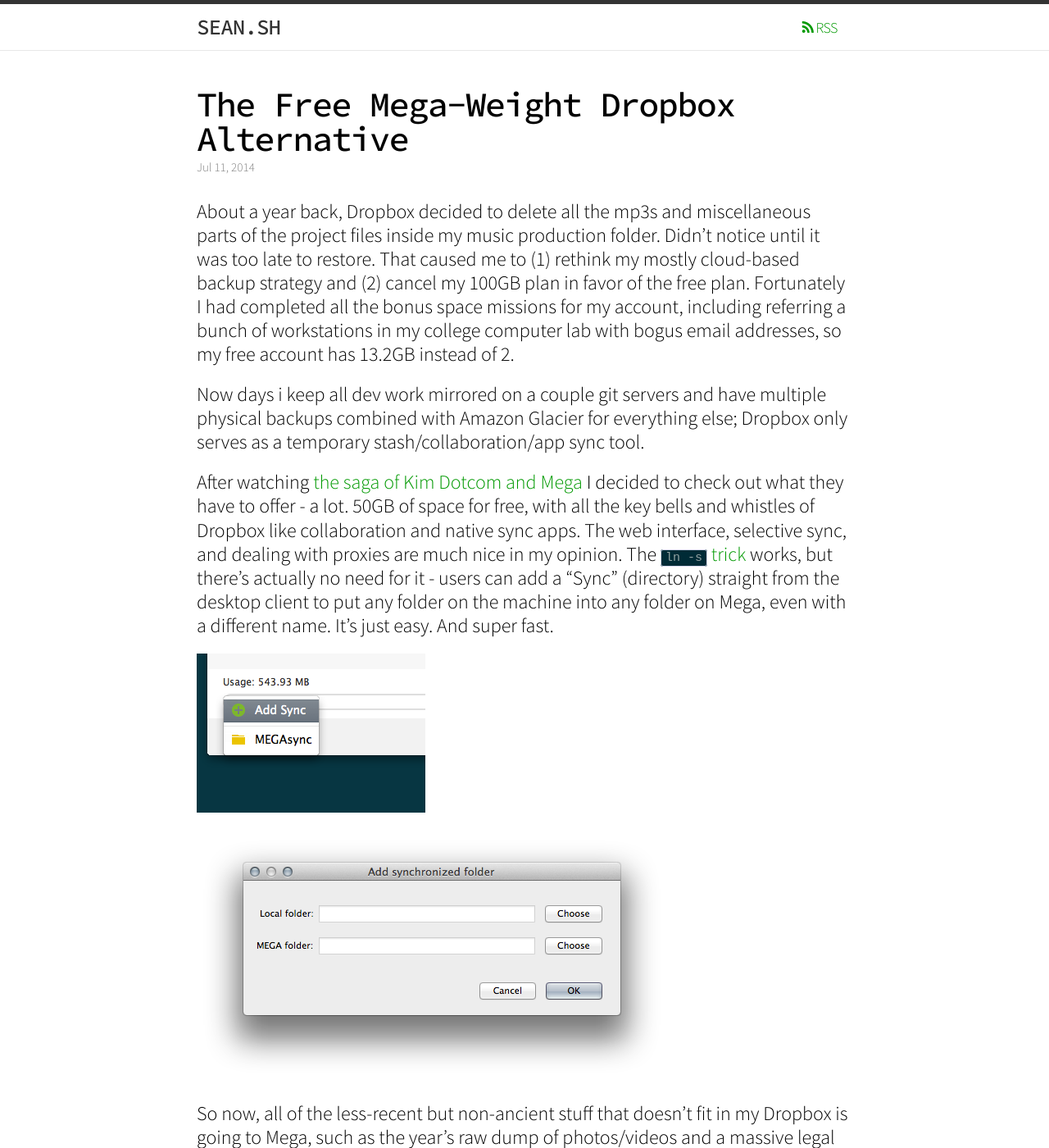
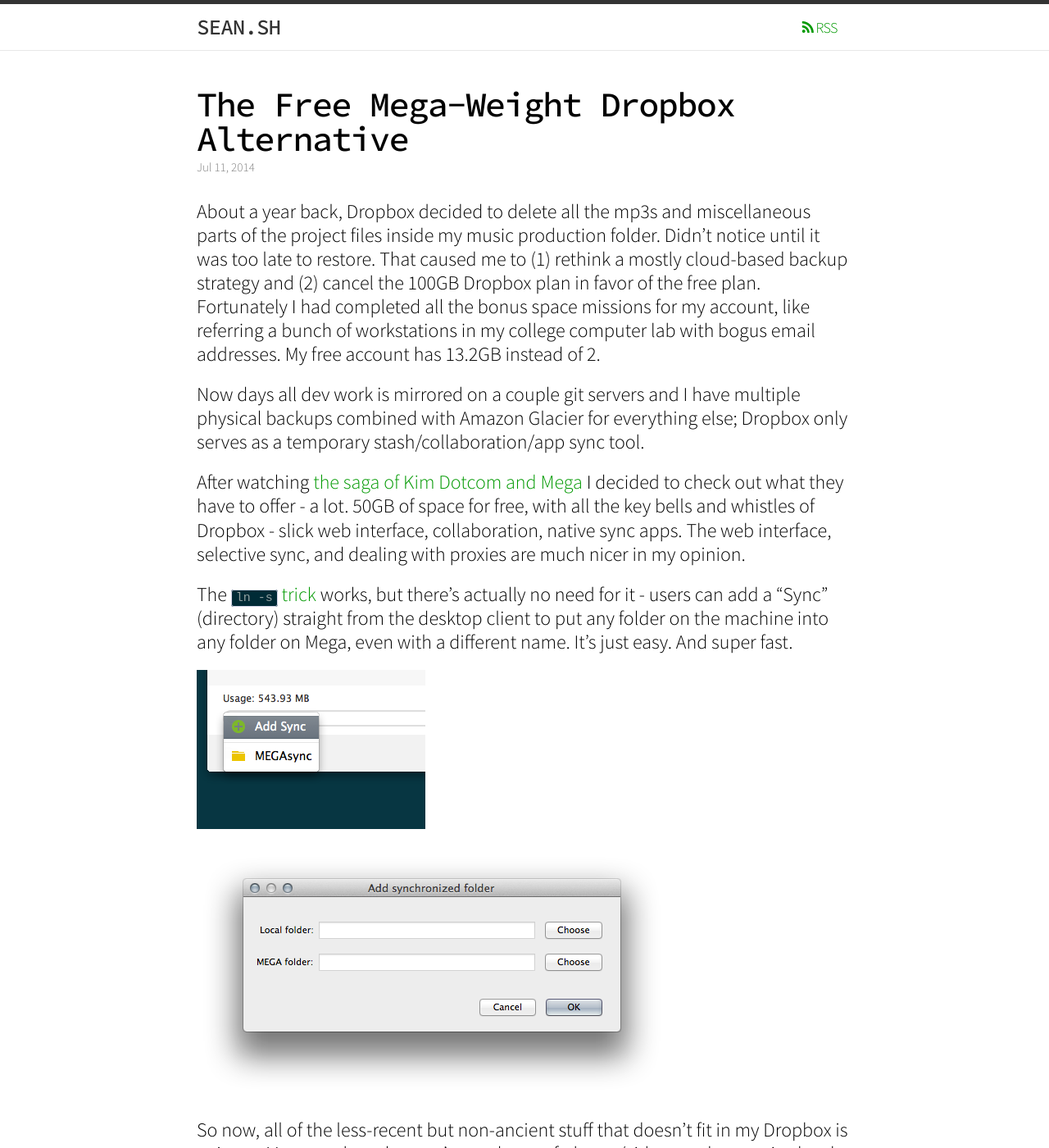
Before and after one commit to sh78/sh78.github.io, a Jekyll site: the page built from _posts/2014-07-11-the-free-mega-weight-dropbox-alternative.md, in a window 1280 px wide and 1400 px high. Shown: the whole window at 82% size. Built offline with Jekyll 4.4.1, drawn with Linux system fonts in a browser that asks for light colours; nearby versions of some CDN libraries; comment, search, counter and statistics services are not loaded; some of the changed text lies outside the part shown.

Commit message:
edit post

```diff
--- a/_posts/2014-07-11-the-free-mega-weight-dropbox-alternative.md
+++ b/_posts/2014-07-11-the-free-mega-weight-dropbox-alternative.md
@@ -7,17 +7,19 @@
 comments: true
 ---
 
-About a year back, Dropbox decided to delete all the mp3s and miscellaneous parts of the project files inside my music production folder. Didn't notice until it was too late to restore. That caused me to (1) rethink my mostly cloud-based backup strategy and (2) cancel my 100GB plan in favor of the free plan. Fortunately I had completed all the bonus space missions for my account, including referring a bunch of workstations in my college computer lab with bogus email addresses, so my free account has 13.2GB instead of 2.
+About a year back, Dropbox decided to delete all the mp3s and miscellaneous parts of the project files inside my music production folder. Didn't notice until it was too late to restore. That caused me to (1) rethink a mostly cloud-based backup strategy and (2) cancel the 100GB Dropbox plan in favor of the free plan. Fortunately I had completed all the bonus space missions for my account, like referring a bunch of workstations in my college computer lab with bogus email addresses. My free account has 13.2GB instead of 2.
 
-Now days i keep all dev work mirrored on a couple git servers and have multiple physical backups combined with Amazon Glacier for everything else; Dropbox only serves as a temporary stash/collaboration/app sync tool.
+Now days all dev work is mirrored on a couple git servers and I have multiple physical backups combined with Amazon Glacier for everything else; Dropbox only serves as a temporary stash/collaboration/app sync tool.
 
-After watching [the saga of Kim Dotcom and Mega](http://www.vice.com/vice-news/kim-dotcom-the-man-behind-mega) I decided to check out what they have to offer - a lot. 50GB of space for free, with all the key bells and whistles of Dropbox like collaboration and native sync apps. The web interface, selective sync, and dealing with proxies are much nice in my opinion. The [`ln -s` trick](http://lifehacker.com/5154698/sync-files-and-folders-outside-your-my-dropbox-folder) works, but there's actually no need for it - users can add a "Sync" (directory) straight from the desktop client to put any folder on the machine into any folder on Mega, even with a different name. It's just easy. And super fast.
+After watching [the saga of Kim Dotcom and Mega](http://www.vice.com/vice-news/kim-dotcom-the-man-behind-mega) I decided to check out what they have to offer - a lot. 50GB of space for free, with all the key bells and whistles of Dropbox - slick web interface, collaboration, native sync apps. The web interface, selective sync, and dealing with proxies are much nicer in my opinion.
+
+The [`ln -s` trick](http://lifehacker.com/5154698/sync-files-and-folders-outside-your-my-dropbox-folder) works, but there's actually no need for it - users can add a "Sync" (directory) straight from the desktop client to put any folder on the machine into any folder on Mega, even with a different name. It's just easy. And super fast.
 
 ![](/assets/mega-1.png)
 
 ![](/assets/mega-2.png)
 
-So now, all of the less-recent but non-ancient stuff that doesn't fit in my Dropbox is going to Mega, such as the year's raw dump of photos/videos and a massive legal case directory that I occaisionally need to share or call up rapidly.
+So now, all of the less-recent but non-ancient stuff that doesn't fit in my Dropbox is going to Mega, such as the year's raw dump of photos/videos and a massive legal case directory that I occasionally need to share or call up rapidly.
 
 Oh, and the paid plans are Mega-huge, yo.
 
```
